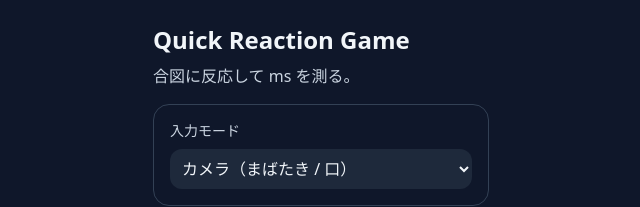
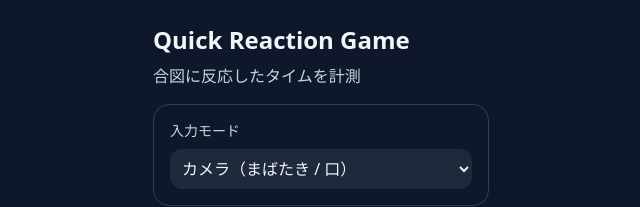
Before and after one commit to seiya-matsuoka/quick-reaction-game, a React (Vite) app: page / in a window 1280 px wide. Shown: the top 207 px of the page, without its empty margins (319-959 px from the left). Built offline with nearby package versions, Linux system fonts and the light colour scheme.

Commit message:
fix(ui): ホーム画面の文言を修正

```diff
--- a/src/App.tsx
+++ b/src/App.tsx
@@ -76,7 +76,7 @@ function Home({
   return (
     <div className="mx-auto max-w-sm p-6">
       <h1 className="mb-2 text-2xl font-bold">Quick Reaction Game</h1>
-      <p className="mb-4 text-slate-300">合図に反応して ms を測る。</p>
+      <p className="mb-4 text-slate-300">合図に反応したタイムを計測</p>
 
       {/* 入力モード */}
       <div className="mb-4 rounded-2xl border border-slate-700 p-4">
```
